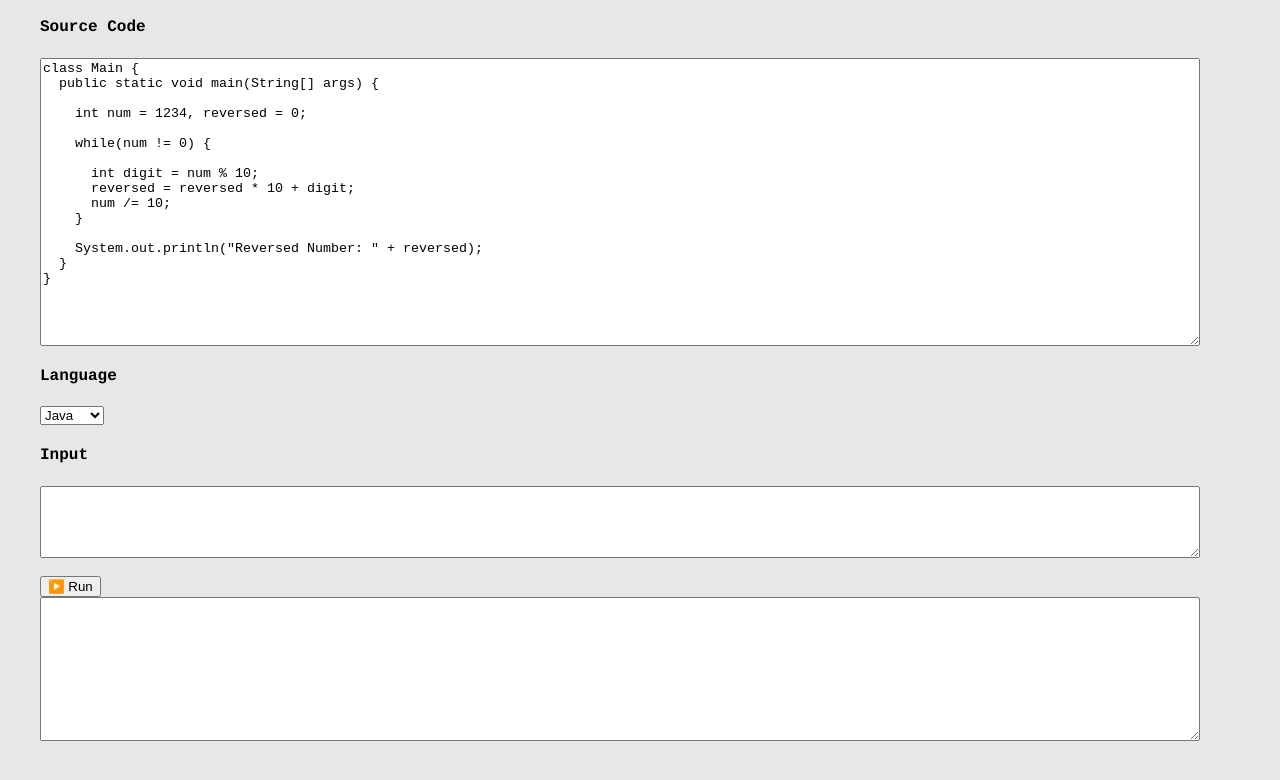
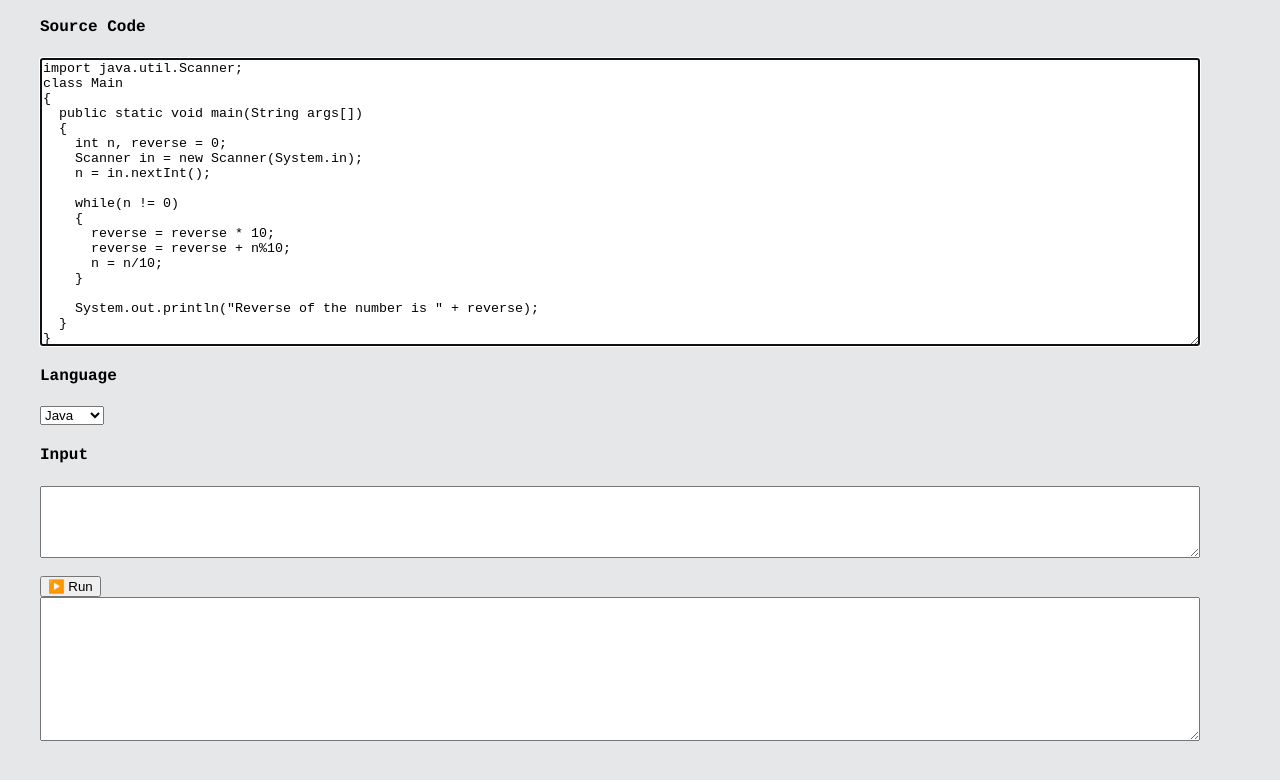
Before and after one commit to hackclubiter/onEditor, a plain HTML site: page index.html in a window 1280 px wide. Shown: the part 70-850 px from the top of the page. Drawn offline with nearby package versions, Linux system fonts and the light colour scheme.

Commit message:
Update index.html

```diff
--- a/index.html
+++ b/index.html
@@ -1,26 +1,30 @@
 <head>
     <title>Online Compiler</title>
     <meta name="viewport" content="width=device-width, initial-scale=1.0">
+    <script src="https://cdnjs.cloudflare.com/ajax/libs/jquery/3.5.1/jquery.min.js"></script>
 </head>
-
 <body style="background-color: #E5E7E9; font-family:courier,arial,helvetica; margin: 40px;" >
     <h2>Online Compiler</h2>
 
     <h4>Source Code</h4>
     <textarea id="source" style="width: calc(100% - 40px); height: 40%; resize: vertical;">
-class Main {
-  public static void main(String[] args) {
+import java.util.Scanner;
+class Main
+{
+  public static void main(String args[])
+  {
+    int n, reverse = 0;
+    Scanner in = new Scanner(System.in);
+    n = in.nextInt();
 
-    int num = 1234, reversed = 0;
-
-    while(num != 0) {
-
-      int digit = num % 10;
-      reversed = reversed * 10 + digit;
-      num /= 10;
+    while(n != 0)
+    {
+      reverse = reverse * 10;
+      reverse = reverse + n%10;
+      n = n/10;
     }
 
-    System.out.println("Reversed Number: " + reversed);
+    System.out.println("Reverse of the number is " + reverse);
   }
 }
     </textarea>
@@ -42,7 +46,7 @@ class Main {
     <textarea readonly id="output" style="width: calc(100% - 40px); height: 20%; top: 0; right: 0; resize: vertical;"></textarea>
 
     <script type="text/javascript">
-        API_KEY = "34c8103e63msh909728bfda25be5p1bb0fbjsnd587398101bf"; // I'm sharing it cuz I subscribed to free Judge0 service, but keep it PRIVATE!
+        API_KEY = "34c8103e63msh909728bfda25be5p1bb0fbjsnd587398101bf"; // Get yours for free at https://judge0.com/ce or https://judge0.com/extra-ce
 
         var language_to_id = {
             "C": 50,
```
